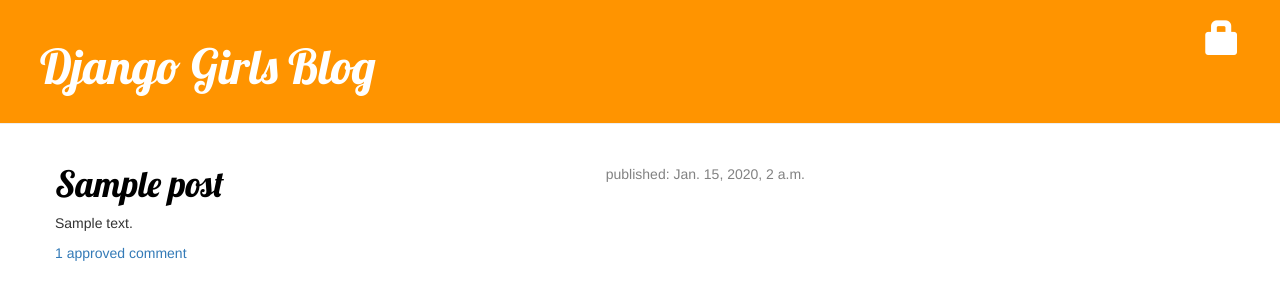
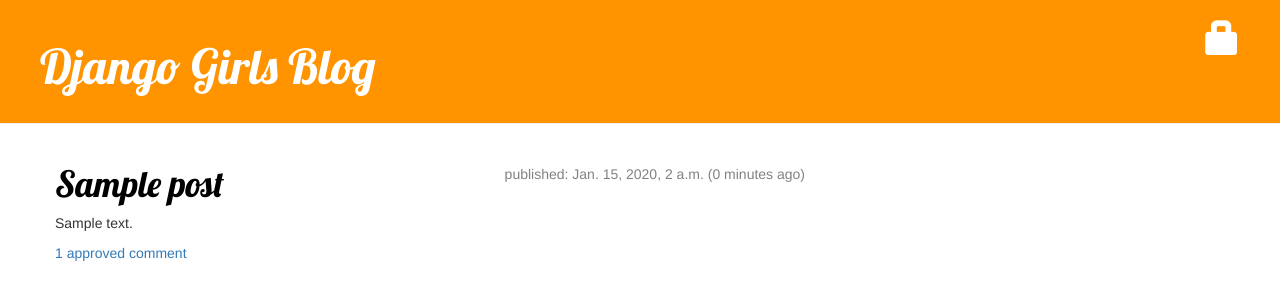
Before and after one commit to medullaskyline/djangogirls, a Django app: template blog/templates/blog/post_list.html in a window 1280 px wide. Shown: the top 300 px of the page. Run offline with Django 3.2, Linux system fonts and the light colour scheme; the template is opened without the code that fills it: values that come from a table or form of the project are taken from there, others are empty; tables that the repository leaves empty hold one stand-in row (values such as "Sample post"); some libraries are stand-ins or nearby versions.

Commit message:
time from now

```diff
--- a/blog/templates/blog/post_list.html
+++ b/blog/templates/blog/post_list.html
@@ -3,7 +3,8 @@
 {% block content %}
 	{% for post in posts %}
 	    <div class="post">
-	        <div class="date">published: {{ post.published_date }}</div>
+	        <div class="date">published: {{ post.published_date }} ({{ post.published_date|timesince }} ago)</div>
+	        {#<!-- {{ post.published_date|timesince:current_time }} ago</div> -->#}
 	        <h1><a href="{% url 'post_detail' pk=post.pk %}">{{ post.title }}</a></h1>
 	        <p>{{ post.text|linebreaks }}</p>
             <a href="{% url 'post_detail' pk=post.pk %}">
```
